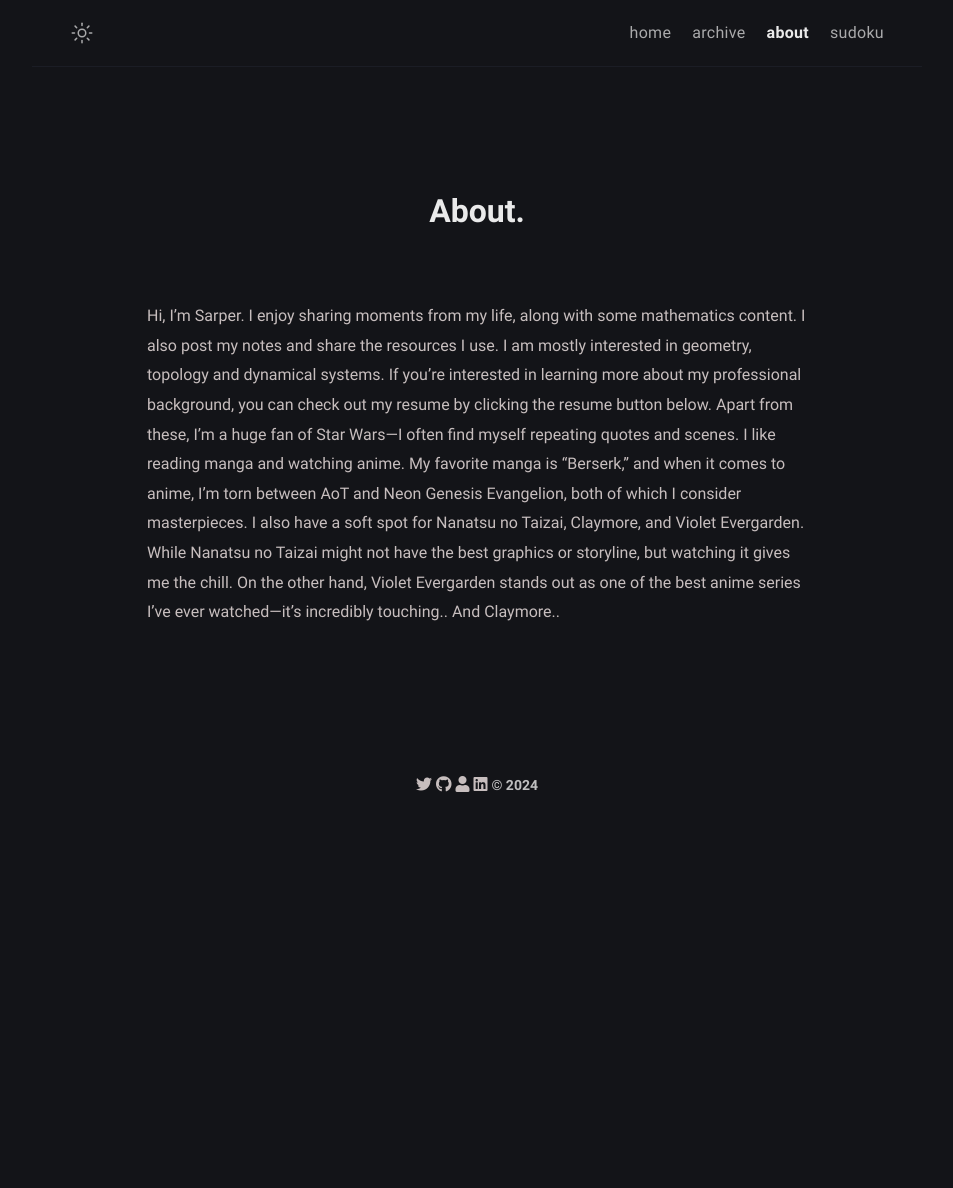
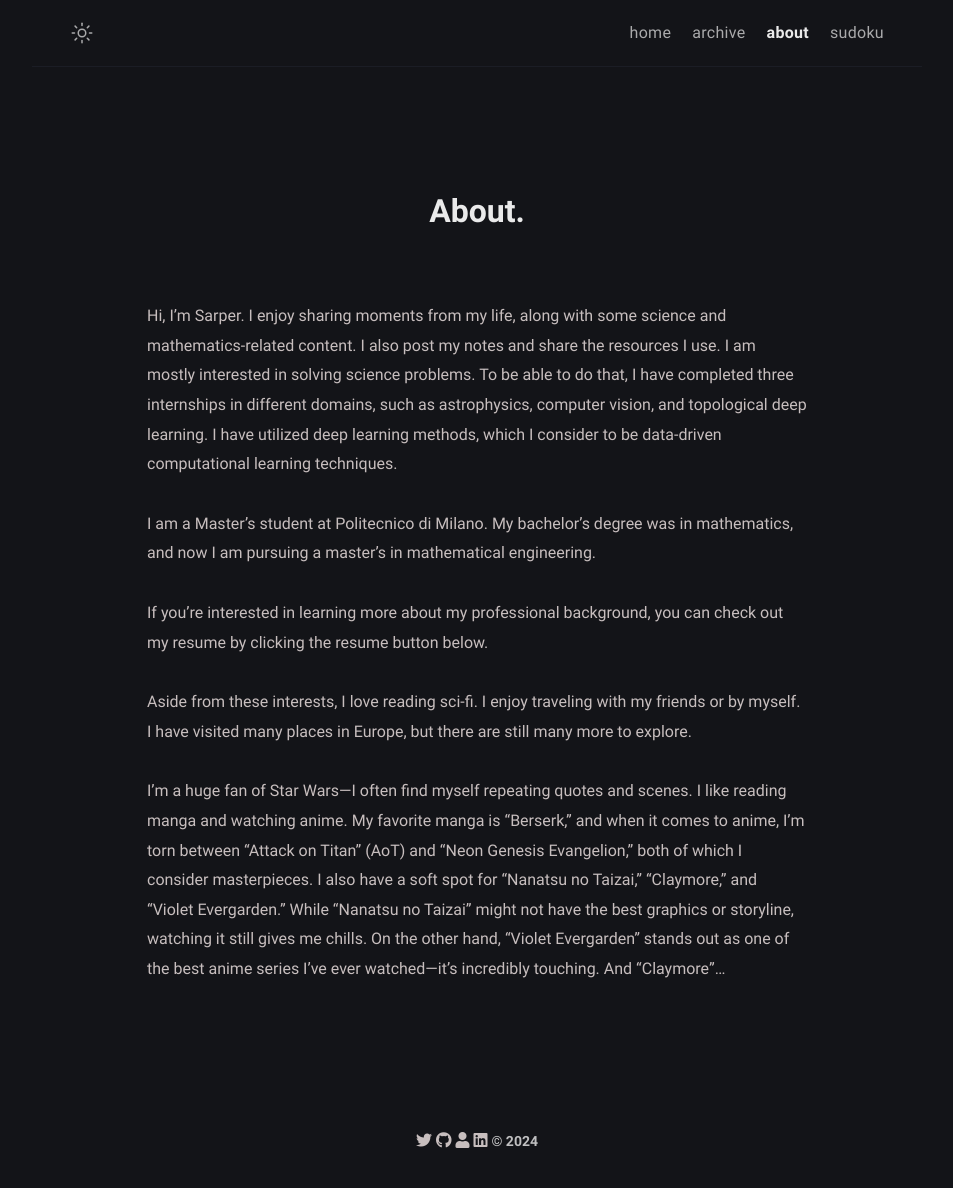
Before and after one commit to sarperyn/sarperyn.github.io, a Jekyll site: the page built from about.md, in a window 1280 px wide. Shown: the whole page, without its empty margins (163-1116 px from the left). Built offline with Jekyll 4.4.1, drawn with Linux system fonts in a browser that asks for light colours; before the commit the page ends 900 px from its top, so only the background shows below that.

Commit message:
updated about and resume

```diff
--- a/about.md
+++ b/about.md
@@ -6,5 +6,12 @@ excerpt: exp
 comments: false
 ---
 
-Hi, I'm Sarper. I enjoy sharing moments from my life, along with some mathematics content. I also post my notes and share the resources I use. I am mostly interested in geometry, topology and dynamical systems. If you're interested in learning more about my professional background, you can check out my resume by clicking the resume button below.
-Apart from these, I'm a huge fan of Star Wars—I often find myself repeating quotes and scenes. I like reading manga and watching anime. My favorite manga is "Berserk," and when it comes to anime, I'm torn between AoT and Neon Genesis Evangelion, both of which I consider masterpieces. I also have a soft spot for Nanatsu no Taizai, Claymore, and Violet Evergarden. While Nanatsu no Taizai might not have the best graphics or storyline, but watching it gives me the chill. On the other hand, Violet Evergarden stands out as one of the best anime series I've ever watched—it's incredibly touching.. And Claymore..
+Hi, I'm Sarper. I enjoy sharing moments from my life, along with some science and mathematics-related content. I also post my notes and share the resources I use. I am mostly interested in solving science problems. To be able to do that, I have completed three internships in different domains, such as astrophysics, computer vision, and topological deep learning. I have utilized deep learning methods, which I consider to be data-driven computational learning techniques.
+
+I am a Master's student at Politecnico di Milano. My bachelor's degree was in mathematics, and now I am pursuing a master's in mathematical engineering.
+
+If you're interested in learning more about my professional background, you can check out my resume by clicking the resume button below.
+
+Aside from these interests, I love reading sci-fi. I enjoy traveling with my friends or by myself. I have visited many places in Europe, but there are still many more to explore.
+
+I'm a huge fan of Star Wars—I often find myself repeating quotes and scenes. I like reading manga and watching anime. My favorite manga is "Berserk," and when it comes to anime, I'm torn between "Attack on Titan" (AoT) and "Neon Genesis Evangelion," both of which I consider masterpieces. I also have a soft spot for "Nanatsu no Taizai," "Claymore," and "Violet Evergarden." While "Nanatsu no Taizai" might not have the best graphics or storyline, watching it still gives me chills. On the other hand, "Violet Evergarden" stands out as one of the best anime series I've ever watched—it's incredibly touching. And "Claymore"...
```
Also changed, not shown: 1 other file.
